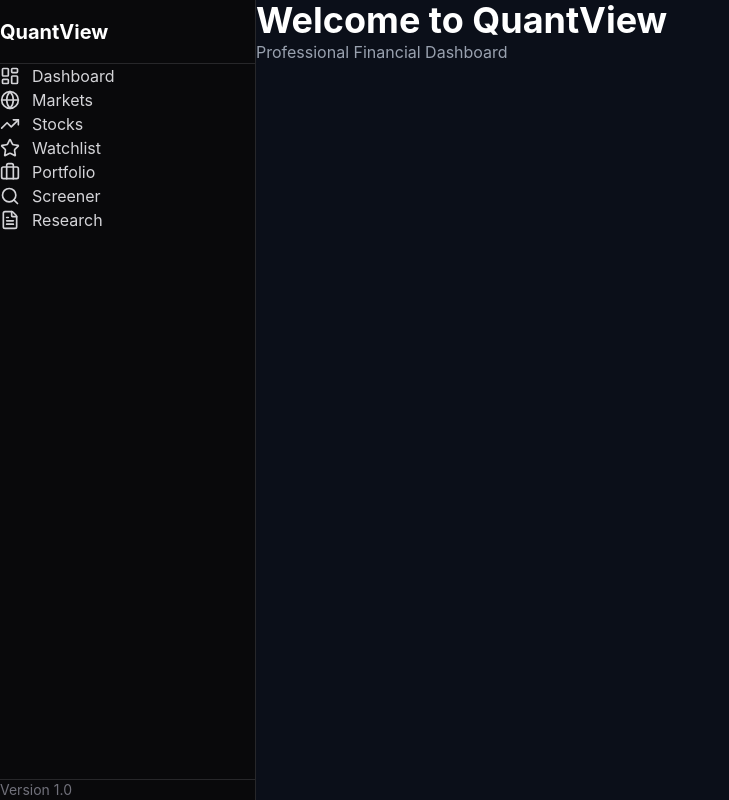
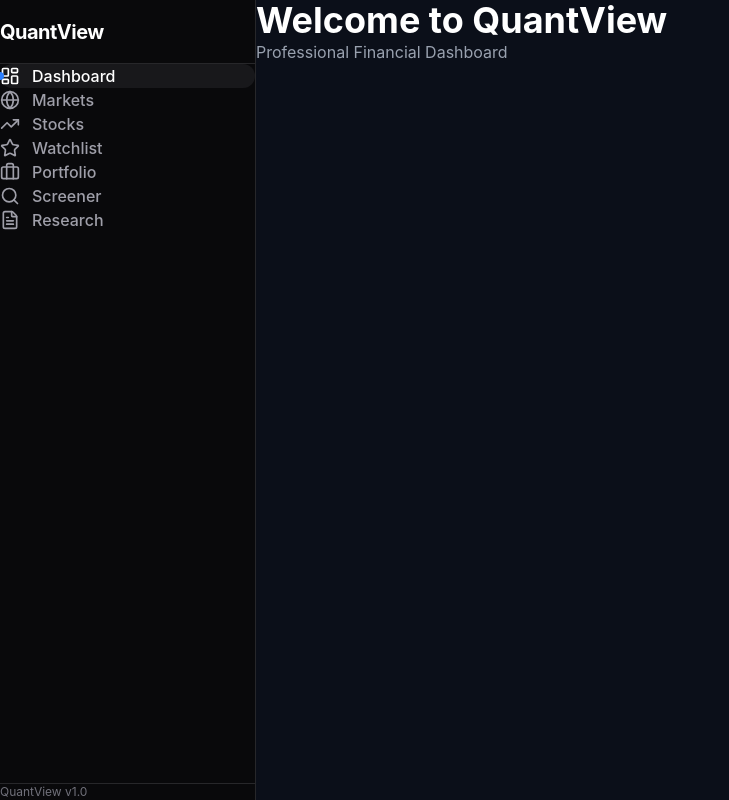
Before and after one commit to kawtar-studio/QuantView, a React (Vite) app in the folder frontend/: page / in a window 1280 px wide. Shown: the whole page, without its empty margins (0-729 px from the left). Built offline with nearby package versions, Linux system fonts and the light colour scheme.

Commit message:
Improve sidebar navigation styling and active state

```diff
--- a/frontend/src/components/layout/Sidebar.tsx
+++ b/frontend/src/components/layout/Sidebar.tsx
@@ -12,30 +12,37 @@ const navigation = [
     {
         name: "Dashboard",
         icon: LayoutDashboard,
+        active: true,
     },
     {
         name: "Markets",
         icon: Globe,
+        active: false,
     },
     {
         name: "Stocks",
         icon: TrendingUp,
+        active: false,
     },
     {
         name: "Watchlist",
         icon: Star,
+        active: false,
     },
     {
         name: "Portfolio",
         icon: Briefcase,
+        active: false,
     },
     {
         name: "Screener",
         icon: Search,
+        active: false,
     },
     {
         name: "Research",
         icon: FileText,
+        active: false,
     },
 ];
 
@@ -44,33 +51,40 @@ const Sidebar = () => {
         <aside className="w-64 h-screen bg-zinc-950 border-r border-zinc-800 flex flex-col">
             {/* Logo */}
             <div className="h-16 flex items-center px-6 border-b border-zinc-800">
-                <h1 className="text-xl font-bold text-white">
+                <h1 className="text-xl font-bold text-white tracking-tight">
                     QuantView
                 </h1>
             </div>
 
             {/* Navigation */}
-            <nav className="flex-1 p-4">
+            <nav className="flex-1 p-3">
                 {navigation.map((item) => {
                     const Icon = item.icon;
 
                     return (
                         <button
                             key={item.name}
-                            className="w-full flex items-center gap-3 px-4 py-3 rounded-lg text-zinc-300 hover:bg-zinc-900 hover:text-white transition-colors"
+                            className={`relative w-full flex items-center gap-3 px-4 py-3 rounded-xl transition-all duration-200 ${item.active
+                                    ? "bg-zinc-900 text-white"
+                                    : "text-zinc-400 hover:bg-zinc-900 hover:text-white"
+                                }`}
                         >
-                            <Icon size={20} />
+                            {item.active && (
+                                <div className="absolute left-0 top-2 bottom-2 w-1 rounded-r-full bg-blue-500" />
+                            )}
 
-                            <span>{item.name}</span>
+                            <Icon size={20} strokeWidth={2} />
+
+                            <span className="font-medium">{item.name}</span>
                         </button>
                     );
                 })}
             </nav>
 
             {/* Footer */}
-            <div className="p-4 border-t border-zinc-800">
-                <p className="text-sm text-zinc-500">
-                    Version 1.0
+            <div className="border-t border-zinc-800 p-4">
+                <p className="text-xs text-zinc-500">
+                    QuantView v1.0
                 </p>
             </div>
         </aside>
```
